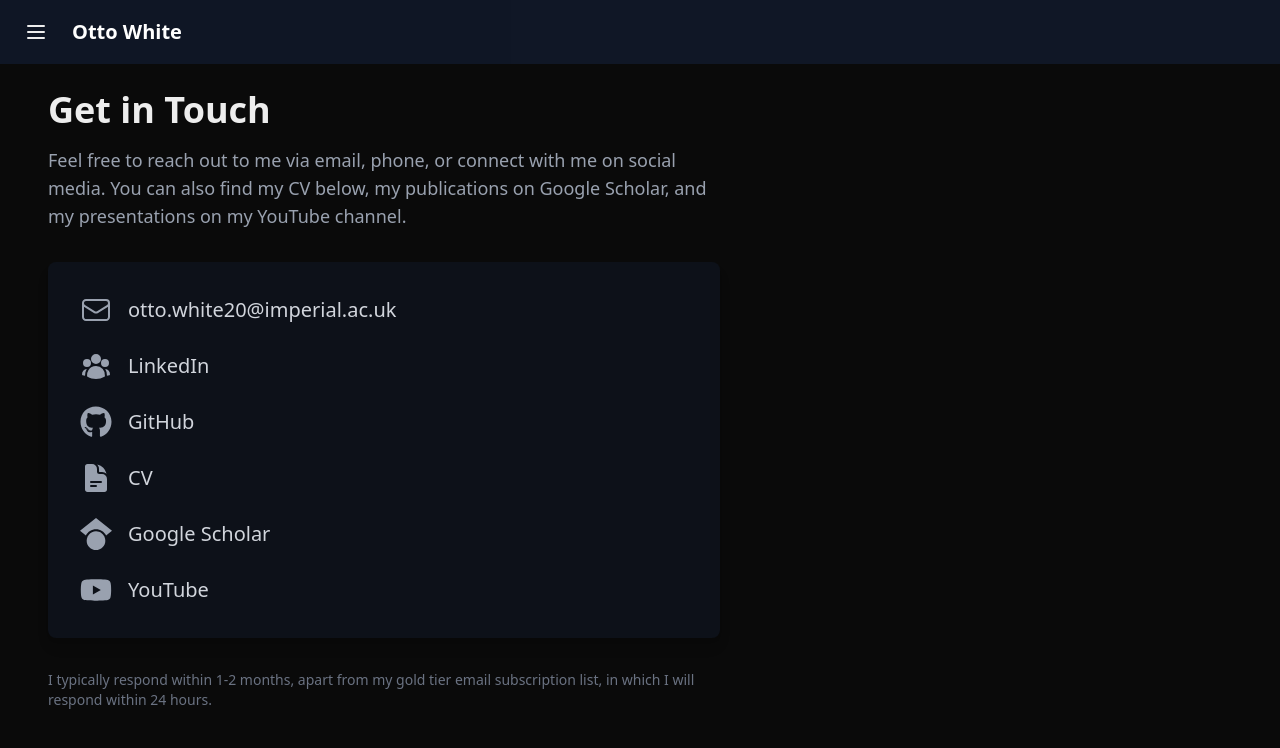
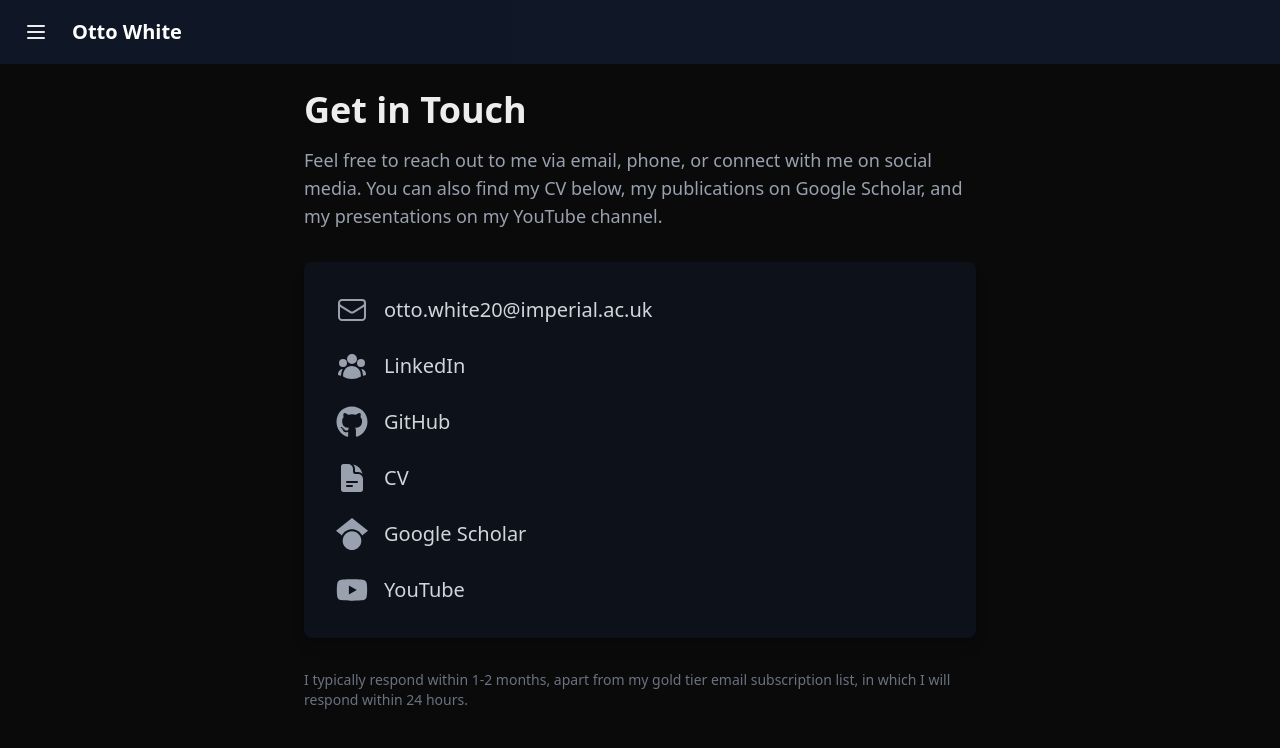
Before and after one commit to ottowhite/personal-website, a Next.js app: page /links in a window 1280 px wide. Shown: the top 748 px of the page. Built offline with nearby package versions, Linux system fonts and the light colour scheme.

Commit message:
Centrally align the content of the get in touch page

```diff
--- a/src/app/links/page.tsx
+++ b/src/app/links/page.tsx
@@ -67,7 +67,7 @@ export default function Links() {
 	const scholarUrl = 'https://scholar.google.com/citations?user=4R3wLJgAAAAJ&hl=en';
 
 	return (
-		<div className="flex min-h-[calc(100vh-4rem)] flex-col items-start justify-center px-4">
+		<div className="flex min-h-[calc(100vh-4rem)] flex-col items-center justify-center px-4">
 			<div className="max-w-2xl w-full space-y-8">
 				<div>
 					<h1 className="text-3xl md:text-4xl font-bold mb-4">Get in Touch</h1>
```
